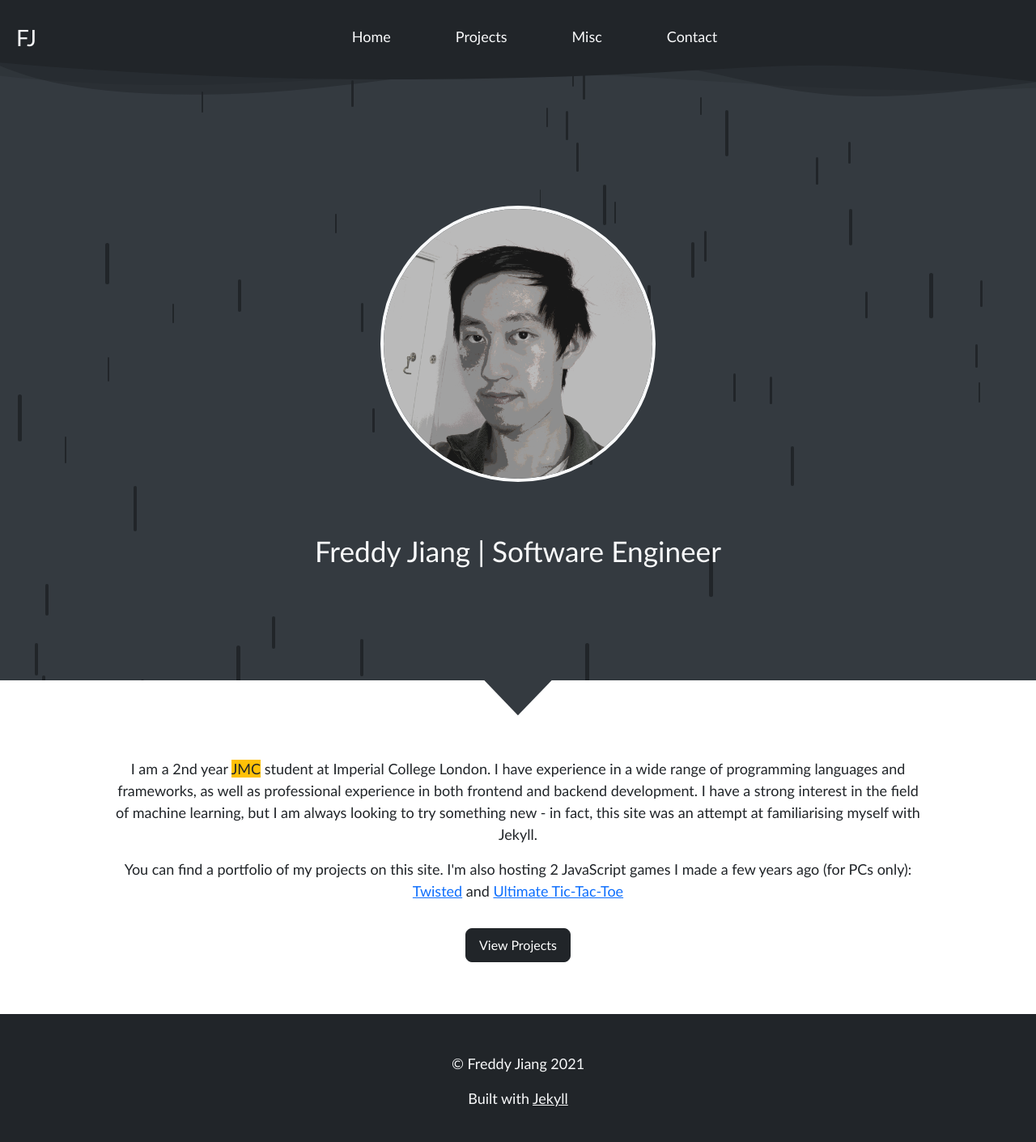
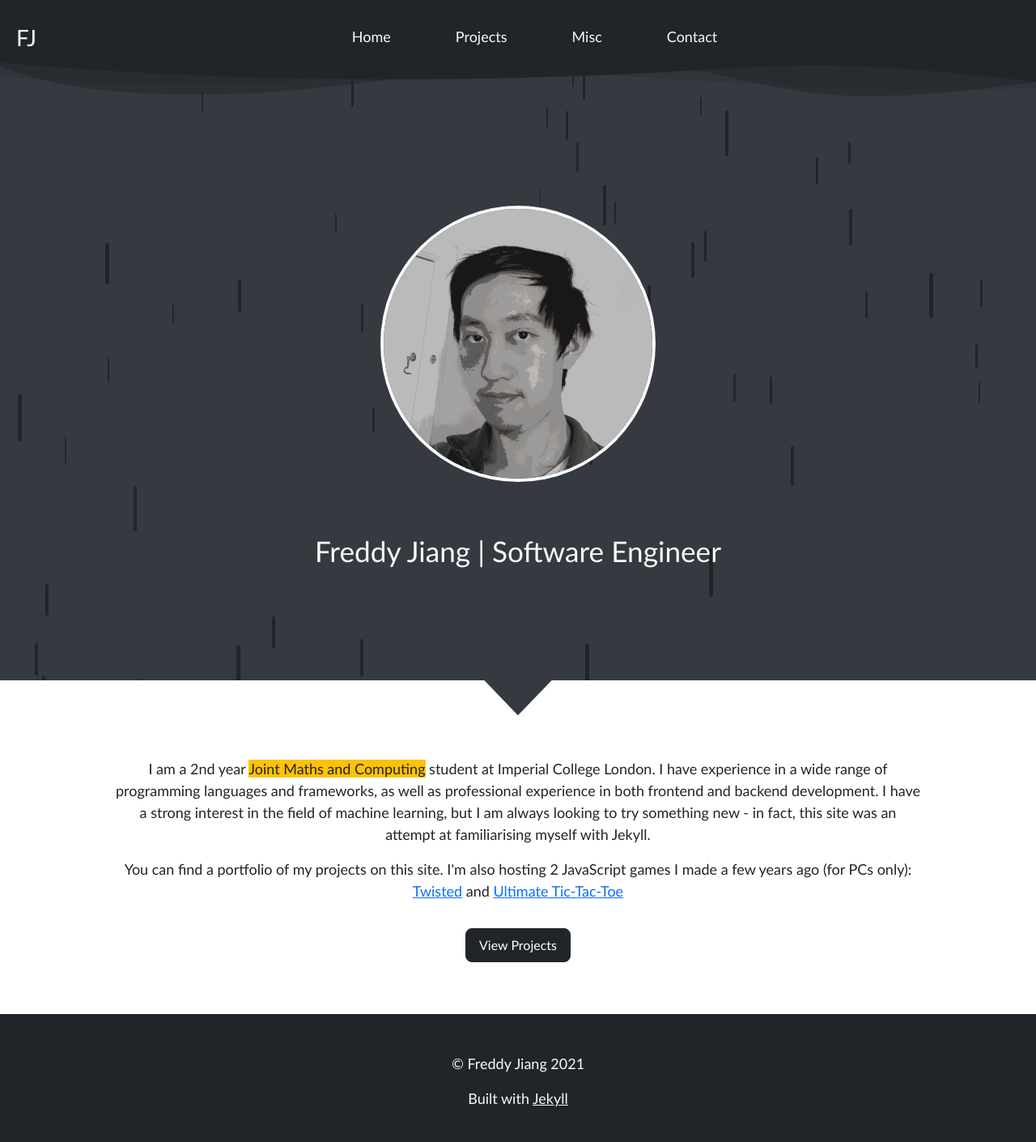
Before and after one commit to j-freddy/old-site, a Jekyll site: the page built from index.html, in a window 1280 px wide. Shown: the whole page at 81% size. Built offline with Jekyll 4.4.1, drawn with Linux system fonts in a browser that asks for light colours.

Commit message:
Changed JMC to Joint Maths&Computing, interactive squares cover more of page

```diff
--- a/assets/js/interactiveSquares.js
+++ b/assets/js/interactiveSquares.js
@@ -121,7 +121,7 @@
 
   const densityFactor = 0.0001;
   let maxX = frameContainer.clientWidth * 0.12;
-  let maxY = frameContainer.clientHeight * 0.5;
+  let maxY = frameContainer.clientHeight * 0.8;
   let numSquares = 4 + Math.floor(maxX * maxY * densityFactor);
 
   const squareController = new SquareController(container, numSquares, maxX, maxY);
--- a/index.html
+++ b/index.html
@@ -30,10 +30,11 @@
 
     <div class="text-center mb-5">
         <p>
-            I am a 2nd year <span class="bg-warning">JMC</span> student at Imperial College London. I have experience in
-            a wide range of programming languages and frameworks, as well as professional experience in both frontend
-            and backend development. I have a strong interest in the field of machine learning, but I am always looking
-            to try something new - in fact, this site was an attempt at familiarising myself with Jekyll.
+            I am a 2nd year <span class="bg-warning">Joint Maths and Computing</span> student at Imperial College
+            London. I have experience in a wide range of programming languages and frameworks, as well as professional
+            experience in both frontend and backend development. I have a strong interest in the field of machine
+            learning, but I am always looking to try something new - in fact, this site was an attempt at familiarising
+            myself with Jekyll.
         </p>
         <p> You can find a portfolio of my projects on this site. I'm also hosting 2 JavaScript games I made a few years
             ago (for PCs only):
```
